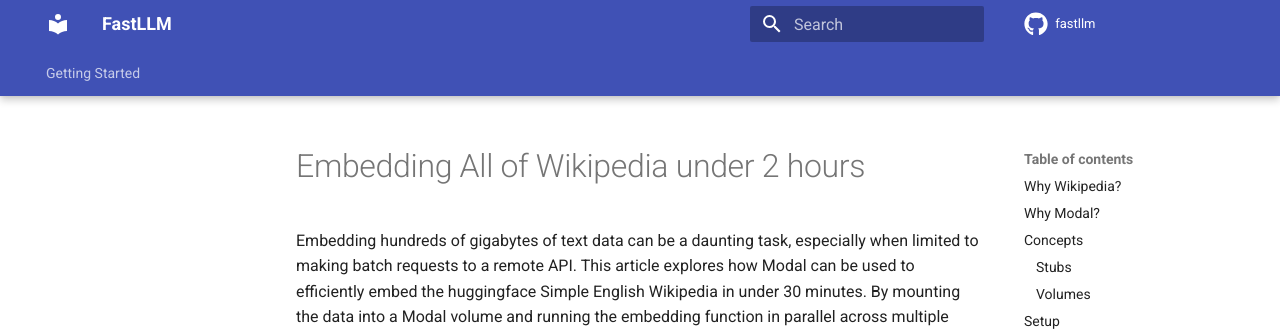
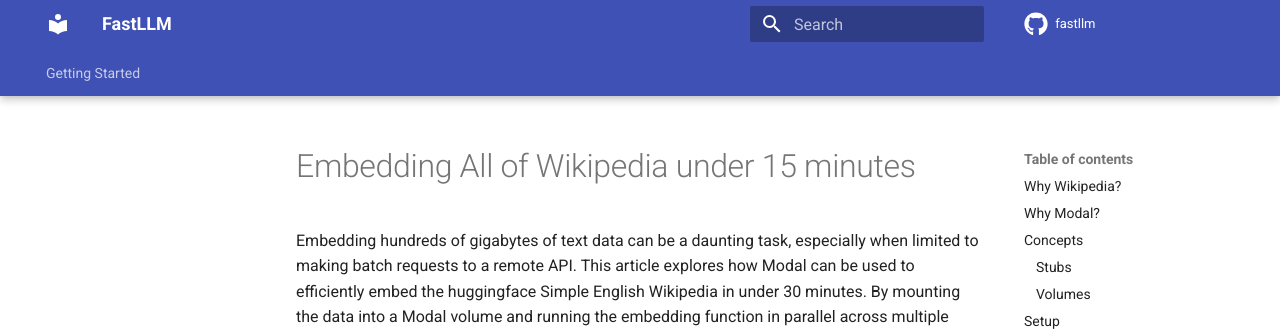
Before and after one commit to 567-labs/fastllm, an MkDocs documentation site: the page built from docs/embedding.md, in a window 1280 px wide and 900 px high. Shown: the top 334 px of the window. Built offline with MkDocs 1.6.1 and Material for MkDocs 9.7.7, drawn with Linux system fonts in a browser that asks for light colours; comment, search, counter and statistics services are not loaded.

Commit message:
Update embedding.md

```diff
--- a/docs/embedding.md
+++ b/docs/embedding.md
@@ -1,4 +1,4 @@
-# Embedding All of Wikipedia under 2 hours
+# Embedding All of Wikipedia under 15 minutes
 
 Embedding hundreds of gigabytes of text data can be a daunting task, especially when limited to making batch requests to a remote API. This article explores how Modal can be used to efficiently embed the huggingface Simple English Wikipedia in under 30 minutes. By mounting the data into a Modal volume and running the embedding function in parallel across multiple GPUs, we can achieve this.
 
```
